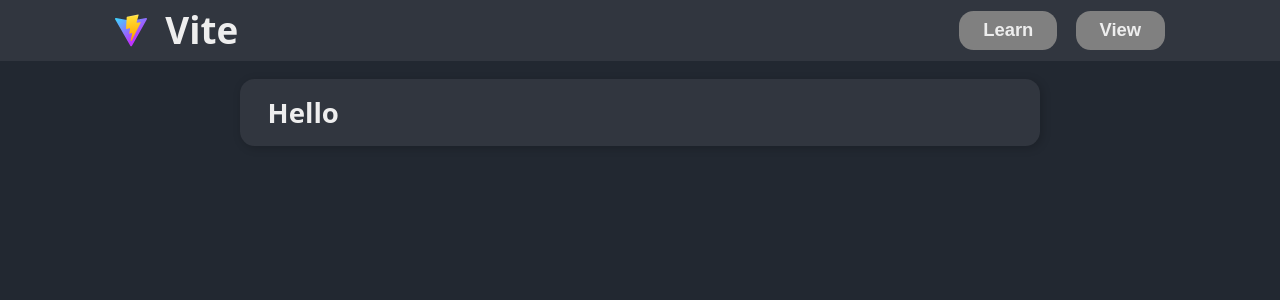
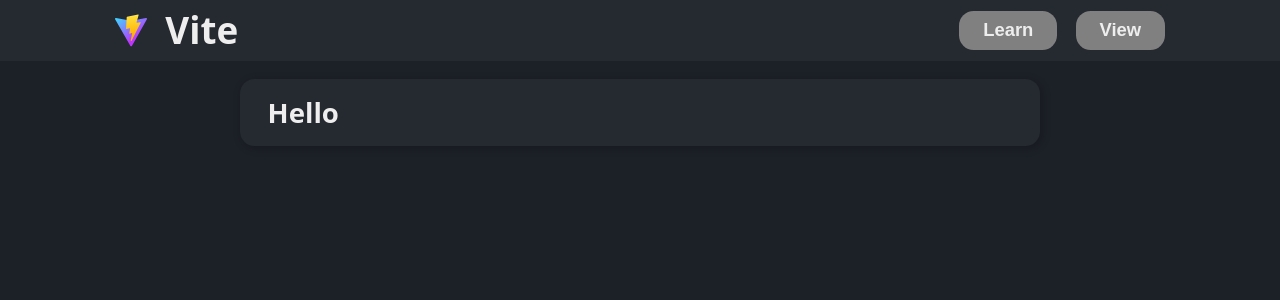
Before and after one commit to Cinder356/dictionary-react-app, a React (Vite) app: page / in a window 1280 px wide. Shown: the top 300 px of the page. Built offline with nearby package versions, Linux system fonts and the light colour scheme.

Commit message:
Main colors were changed, added swipe hints to the card Deck, changed some Cards styles

```diff
--- a/src/app/styles/index.scss
+++ b/src/app/styles/index.scss
@@ -4,14 +4,14 @@
 $button-line-container-margin: 0.7rem;
 
 :root {
-	--background-color: #222831;
-	--primary-color: #31363F;
+	--background-color: #1c2027;
+	--primary-color: #252930;
 	--secondary-color: #6aa9b1;
 	--accent-color: #EEEEEE;
 
 	--icons-color: #e24d70;
-	--red-color: #7a1d21;
-	--green-color: #5ba781;
+	--red-color: #862126;
+	--green-color: #60b389;
 
 	--content-max-width: 800px;
 
--- a/src/pages/CardsModePage/components/Card/Card.jsx
+++ b/src/pages/CardsModePage/components/Card/Card.jsx
@@ -26,6 +26,7 @@ export default function ({ term, translation, onLeftSwipe, onRightSwipe }) {
 
 	const handleTouchMove = useCallback((e) => {
 		if (isAnimating.current || !isTouching.current) return
+		e.preventDefault();
 
 		const currentX = e.clientX
 		const diff = currentX - touchStartXRef.current
@@ -81,7 +82,7 @@ export default function ({ term, translation, onLeftSwipe, onRightSwipe }) {
 				style={{
 					transition: isAnimating.current || isTouching.current ? 'none' : 'transform .2s',
 					transform: `translateX(${cardOffset}px) rotate(${cardOffset * .04}deg)`,
-					touchAction: 'pan-y'
+					touchAction: 'none'
 				}}
 				className={"flashcard" + (isFlipped ? ' ' + 'flipped' : '')}
 				onPointerDown={handleTouchStart}
--- a/src/pages/CardsModePage/components/Card/Card.scss
+++ b/src/pages/CardsModePage/components/Card/Card.scss
@@ -2,7 +2,8 @@
 @use '../../styles/card-settings' as *;
 
 :root {
-	--sliding-direction: -1;
+	--card-sliding-direction: -1;
+	--card-sliding-bg-color: black;
 }
 
 @keyframes slide-and-fade {
@@ -12,7 +13,8 @@
 	}
 
 	100% {
-		transform: translateX(calc(100px * var(--sliding-direction)));
+		background-color: var(--card-sliding-bg-color);
+		transform: translateX(calc(100px * var(--card-sliding-direction)));
 		opacity: 0;
 	}
 
@@ -35,19 +37,19 @@
 	user-select: none;
 	font-weight: bold;
 	font-size: 1.5rem;
+	will-change: transform;
 	transform-style: preserve-3d;
-	// perspective: 1000px;
 
 	.animation-swiping-left {
-		// pointer-events: none;
 		animation: slide-and-fade .3s ease forwards;
-		--sliding-direction: -1;
+		--card-sliding-direction: -1;
+		--card-sliding-bg-color: var(--red-color);
 	}
 
 	.animation-swiping-right {
-		// pointer-events: none;
 		animation: slide-and-fade .3s ease forwards;
-		--sliding-direction: 1;
+		--card-sliding-direction: 1;
+		--card-sliding-bg-color: var(--green-color);
 	}
 
 	.animation-next-card {
@@ -67,8 +69,8 @@
 		// hyphens: auto;
 		word-break: break-all;
 		background-color: var(--primary-color);
+		box-shadow: $card-shadow;
 		border-radius: 1rem;
-		box-shadow: 2px 2px 10px rgba($color: #000000, $alpha: .2);
 		box-sizing: border-box;
 		transition: transform ease .7s;
 	}
--- a/src/pages/CardsModePage/components/CardsDeck/CardsDeck.jsx
+++ b/src/pages/CardsModePage/components/CardsDeck/CardsDeck.jsx
@@ -51,8 +51,19 @@ export default function ({ id }) {
 			/>
 
 			<div className='swipe-hints-container'>
-				{/* <img src={arrowIcon} className='left-arrow' /> */}
-				{/* <img src={arrowIcon} className='right-arrow' /> */}
+				<svg className='left-arrow' width="48" height="48" viewBox="0 0 48 48" fill="none">
+					<path d="M36 24C28 20 20 20 12 24" strokeWidth="3"
+						strokeLinecap="round" strokeLinejoin="round" />
+					<path d="M18 18L12 24L18 30" strokeWidth="3"
+						strokeLinecap="round" strokeLinejoin="round" />
+				</svg>
+
+				<svg className='right-arrow' width="48" height="48" viewBox="0 0 48 48" fill="none">
+					<path d="M12 24C20 20 28 20 36 24" strokeWidth="3"
+						strokeLinecap="round" strokeLinejoin="round" />
+					<path d="M30 18L36 24L30 30" strokeWidth="3"
+						strokeLinecap="round" strokeLinejoin="round" />
+				</svg>
 			</div>
 		</div>
 	)
--- a/src/pages/CardsModePage/components/CardsDeck/CardsDeck.scss
+++ b/src/pages/CardsModePage/components/CardsDeck/CardsDeck.scss
@@ -13,10 +13,10 @@
 
 .card-template {
 	@include card-size;
+	box-shadow: $card-shadow;
 	position: absolute;
 	background-color: var(--primary-color);
 	border-radius: 1rem;
-	box-shadow: 2px 2px 10px rgba($color: #000000, $alpha: .2);
 
 }
 
@@ -43,17 +43,20 @@
 	display: flex;
 	justify-content: space-between;
 	position: relative;
+	top: 1rem;
 	width: $card-max-width;
 
 	.left-arrow,
 	.right-arrow {
-		position: relative;
-		top: 1rem;
-		width: 1.5rem;
+		width: 64px;
+		height: 64px;
 	}
 
-	.left-arrow {
-		transform: scaleX(-1);
-		color: var(--red-color);
+	.left-arrow path {
+		stroke: var(--red-color)
+	}
+
+	.right-arrow path {
+		stroke: var(--green-color);
 	}
 }
--- a/src/pages/CardsModePage/components/CardsModePage/CardsModePage.jsx
+++ b/src/pages/CardsModePage/components/CardsModePage/CardsModePage.jsx
@@ -9,7 +9,7 @@ export default function () {
 	return (
 		<>
 			<div className='content-wrapper'>
-				<PageTitle>Cards: {id}</PageTitle>
+				<PageTitle>Flashcards</PageTitle>
 			</div>
 			<CardsDeck id={id} />
 		</>
--- a/src/pages/CardsModePage/styles/_card-settings.scss
+++ b/src/pages/CardsModePage/styles/_card-settings.scss
@@ -1,7 +1,9 @@
 $card-max-width: 300px;
 $card-perspective: 1000px;
+$card-shadow: 2px 2px 10px rgba($color: black, $alpha: .2);
 $second-card-template-transform: translateZ(-100px) translateY(25px);
 $third-card-template-transform: translateZ(-150px) translateY(40px);
+
 
 @mixin card-size {
 	width: $card-max-width;
```
